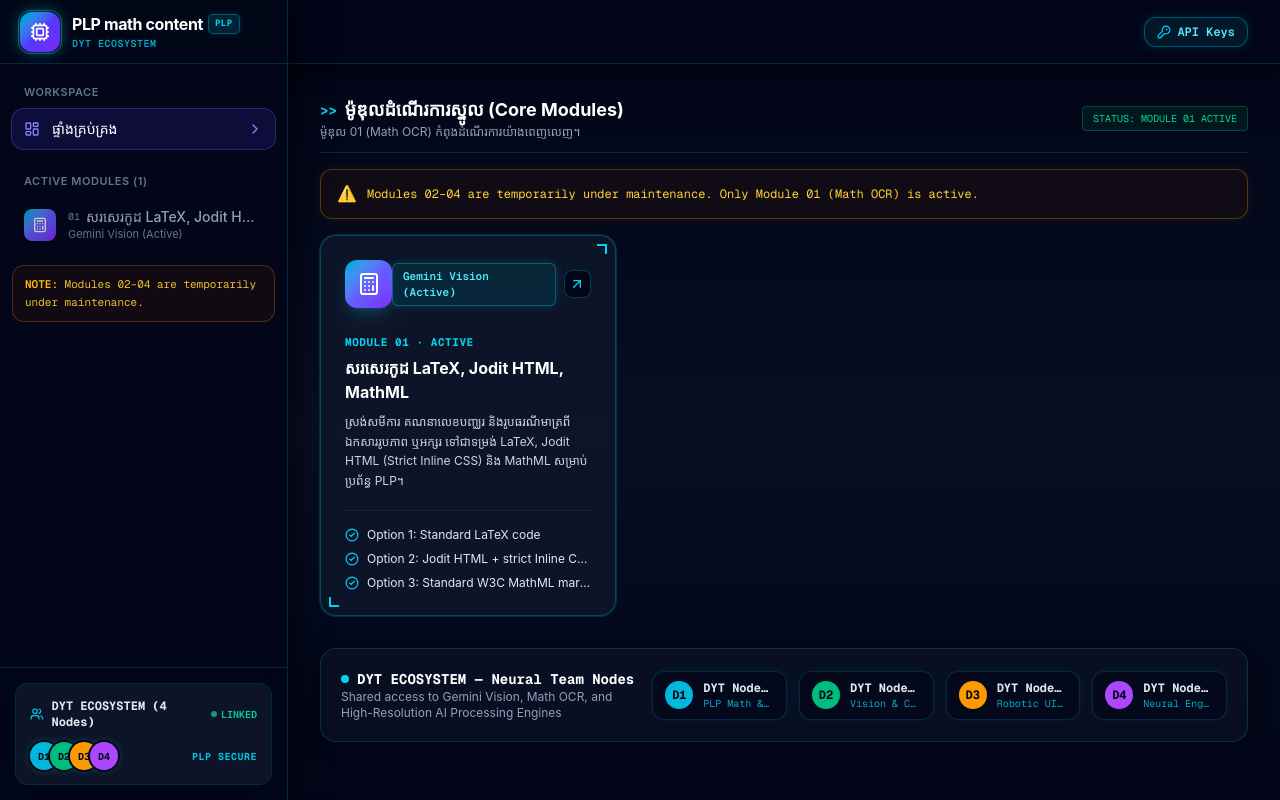
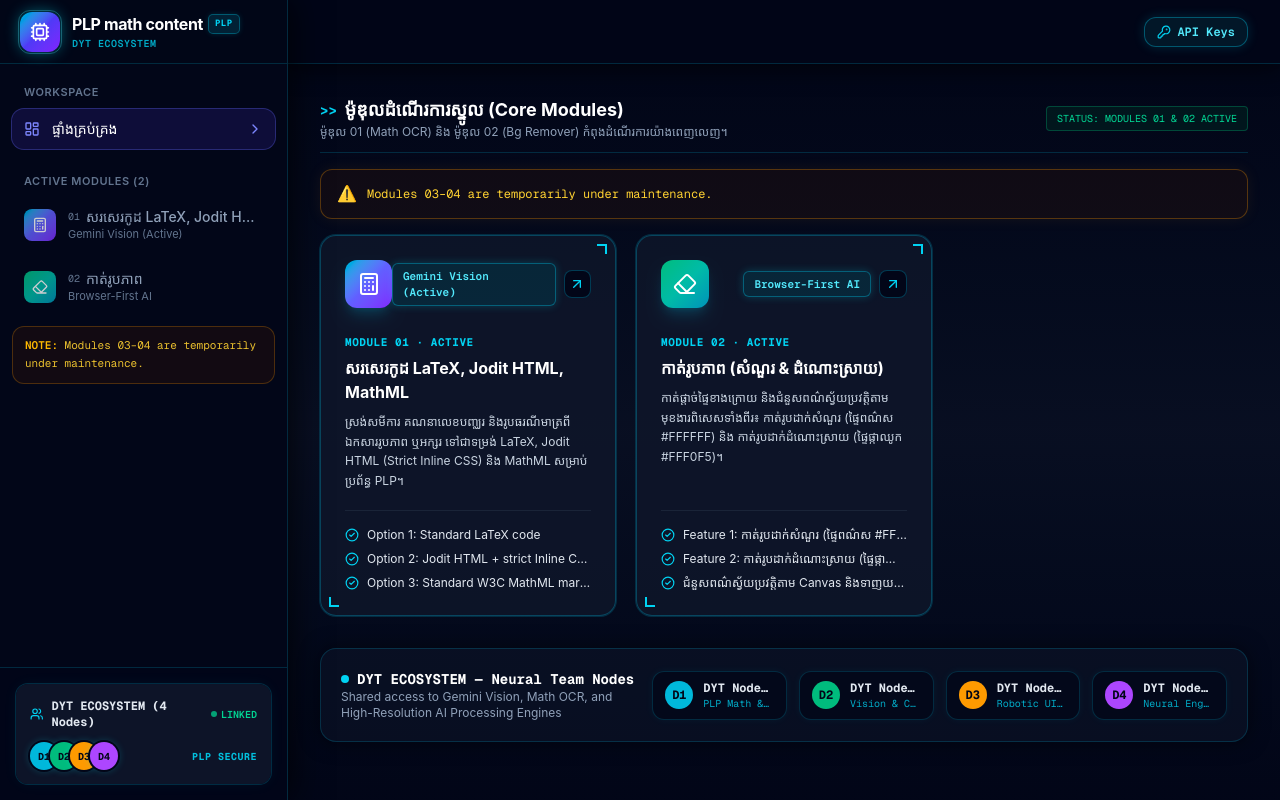
Before and after one commit to hounsophadayuth2234-ux/plp-math-ocr, a Next.js app: page / in a window 1280 px wide. Built offline with nearby package versions, Linux system fonts and the light colour scheme.

Commit message:
feat(bg-remover): enable Module 02 browser-first background removal with instant recompositing and multi-mode support

```diff
--- a/src/app/page.tsx
+++ b/src/app/page.tsx
@@ -31,18 +31,18 @@
               <span>ម៉ូឌុលដំណើរការស្នូល (Core Modules)</span>
             </h3>
             <p className="text-xs text-slate-400">
-              ម៉ូឌុល 01 (Math OCR) កំពុងដំណើរការយ៉ាងពេញលេញ។
+              ម៉ូឌុល 01 (Math OCR) និង ម៉ូឌុល 02 (Bg Remover) កំពុងដំណើរការយ៉ាងពេញលេញ។
             </p>
           </div>
           <span className="hidden sm:inline-flex rounded font-mono text-[10px] text-emerald-400 border border-emerald-500/30 bg-emerald-950/40 px-2.5 py-1">
-            STATUS: MODULE 01 ACTIVE
+            STATUS: MODULES 01 &amp; 02 ACTIVE
           </span>
         </div>
 
         {/* Maintenance Banner */}
         <div className="rounded-xl border border-amber-500/30 bg-amber-950/20 px-4 py-3 text-xs font-mono text-amber-300 flex items-center gap-2.5 shadow-[0_0_15px_rgba(245,158,11,0.08)]">
           <span className="text-base">⚠️</span>
-          <span>Modules 02–04 are temporarily under maintenance. Only Module 01 (Math OCR) is active.</span>
+          <span>Modules 03–04 are temporarily under maintenance.</span>
         </div>
 
         <div className="grid gap-5 md:grid-cols-2 xl:grid-cols-3">
--- a/src/components/layout/Sidebar.tsx
+++ b/src/components/layout/Sidebar.tsx
@@ -175,7 +175,7 @@
 
             {/* Maintenance notice */}
             <div className="mt-3 px-3 py-2.5 rounded-xl border border-amber-500/25 bg-amber-950/25 text-[11px] font-mono text-amber-300/90 leading-relaxed">
-              <span className="text-amber-400 font-semibold">NOTE:</span> Modules 02–04 are temporarily under maintenance.
+              <span className="text-amber-400 font-semibold">NOTE:</span> Modules 03–04 are temporarily under maintenance.
             </div>
           </div>
         </nav>
--- a/src/config/tools.ts
+++ b/src/config/tools.ts
@@ -57,7 +57,7 @@
       "ជំនួសពណ៌ស្វ័យប្រវត្តិតាម Canvas និងទាញយក PNG ភ្លាមៗ",
     ],
     iconName: "Eraser",
-    disabled: true,
+    disabled: false,
   },
   {
     id: "image-upscaler",
```
